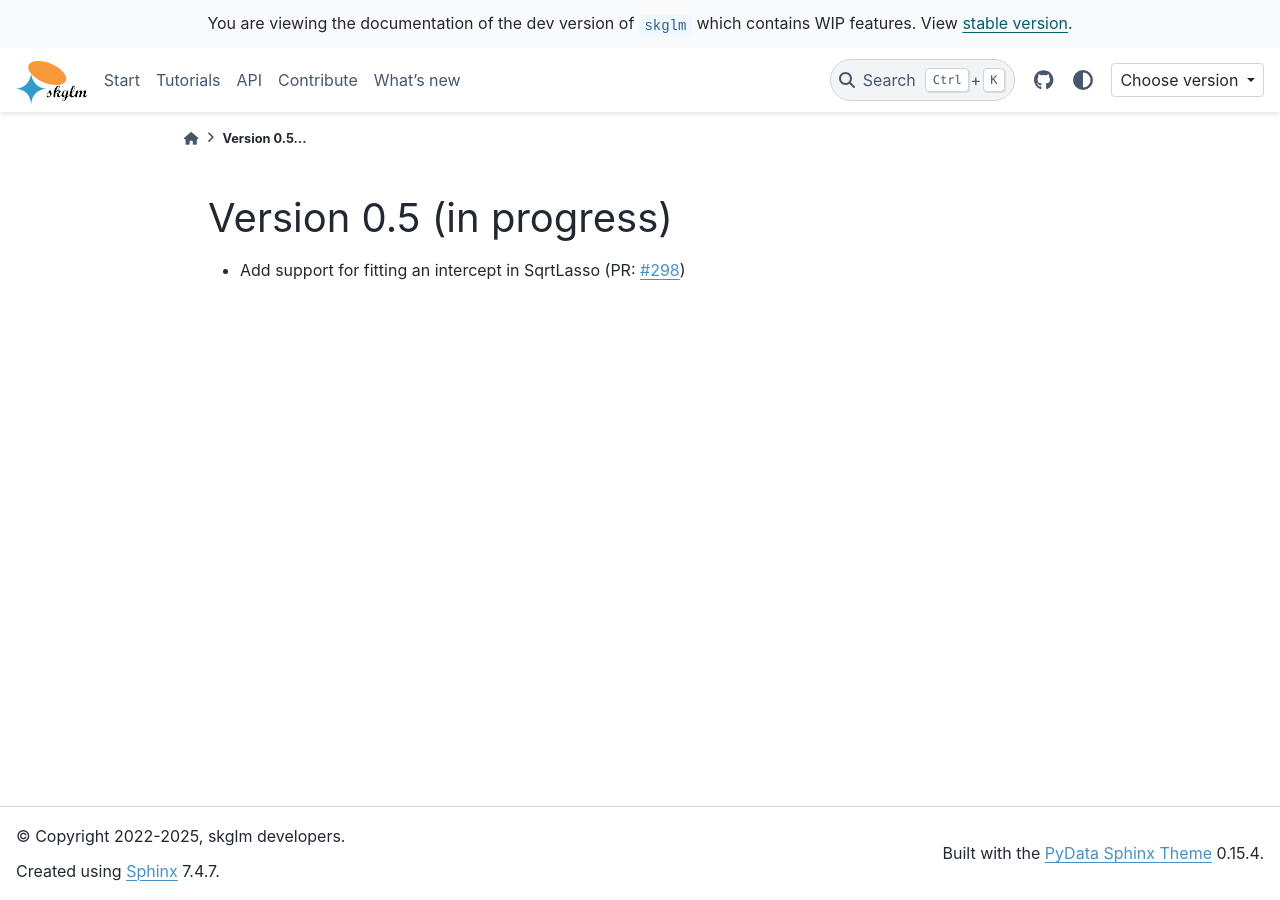
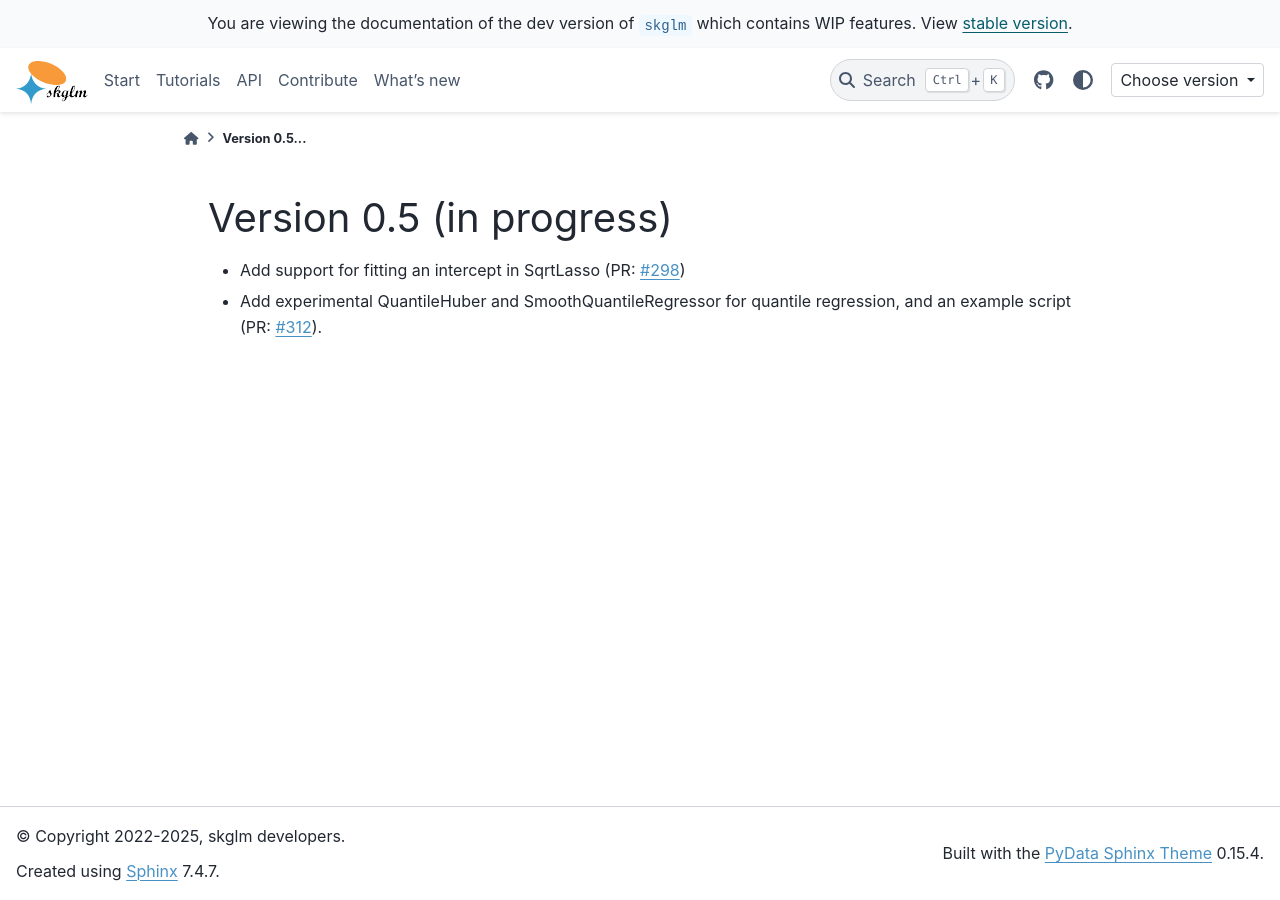
Before and after one commit to scikit-learn-contrib/skglm, a Sphinx documentation site: the page built from doc/changes/0.5.rst, in a window 1280 px wide. Built offline with Sphinx 7.4.7 and the PyData theme 0.15.4, drawn with Linux system fonts in a browser that asks for light colours; pages that are not in the unit, such as notebooks, are missing from menus.

Commit message:
suppress warnings, loosen tolerance, edit whats new

```diff
--- a/doc/changes/0.5.rst
+++ b/doc/changes/0.5.rst
@@ -3,3 +3,4 @@
 Version 0.5 (in progress)
 -------------------------
 - Add support for fitting an intercept in :ref:`SqrtLasso <skglm.experimental.sqrt_lasso.SqrtLasso>` (PR: :gh:`298`)
+- Add experimental QuantileHuber and SmoothQuantileRegressor for quantile regression, and an example script (PR: :gh:`312`).
```
Also changed, not shown: 1 other file.
